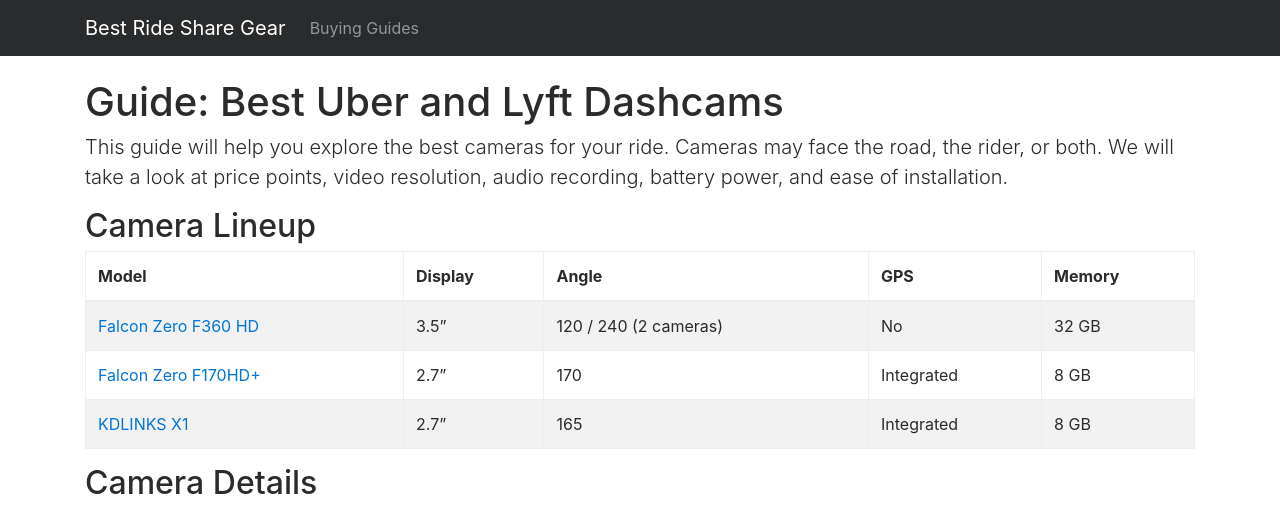
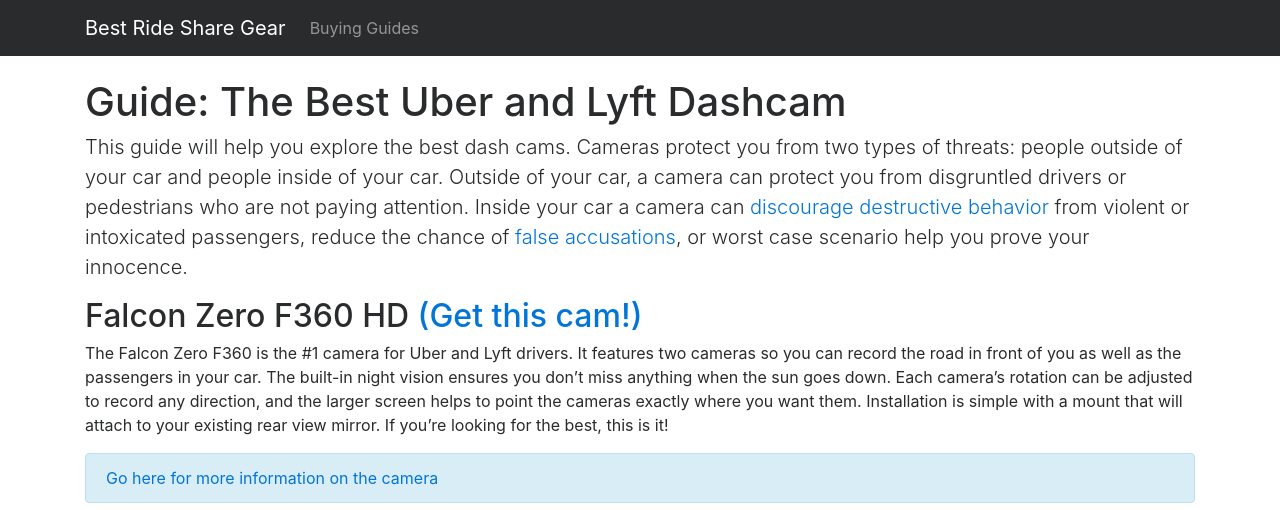
Before and after one commit to TannerPerrien/bestridesharegear, a Jekyll site: the page built from _guides/best-uber-lyft-dashcam.md, in a window 1280 px wide and 1400 px high. Shown: the top 510 px of the window. Built offline with Jekyll 4.4.1, drawn with Linux system fonts in a browser that asks for light colours; nearby versions of some CDN libraries; some of the changed text lies outside the part shown.

Commit message:
Update dashcam page

```diff
--- a/_config.yml
+++ b/_config.yml
@@ -7,6 +7,9 @@
 url: "https://bestridesharegear.com"
 twitter_username:
 github_username:
+
+gems:
+  - jekyll-redirect-from
 
 # Build settings
 markdown: kramdown
--- a/_guides/best-uber-lyft-dashcams.md
+++ b/_guides/best-uber-lyft-dashcam.md
@@ -1,37 +1,43 @@
 ---
-title: "Guide: Best Uber and Lyft Dashcams"
-shortTitle: "Dashcams"
+title: "Guide: The Best Uber and Lyft Dashcam"
+shortTitle: "Dashcam"
 date: 2017-07-23
 order: 1
-excerpt: Determine the best dash camera for your car. Reduce your liability with Uber and Lyft with one of these dashcams.
+excerpt: Get the best dash camera for your car. Reduce your liability with one a camera that captures everything.
 sitemap:
-  lastmod: 2017-07-23
+  lastmod: 2017-09-17
+redirect_from:
+  - /guides/best-uber-lyft-dashcams/
 ---
 
-This guide will help you explore the best cameras for your ride. Cameras may face the road, the rider, or both. We will take a look at price points, video resolution, audio recording, battery power, and ease of installation.
+{% assign products = site.data.dashcams.items | where:"name", "Falcon Zero F360 HD" %}
+{% assign cam = products[0] %}
+
+This guide will help you explore the best dash cams. Cameras protect you from two types of threats: people outside of your car and people inside of your car. Outside of your car, a camera can protect you from disgruntled drivers or pedestrians who are not paying attention. Inside your car a camera can [discourage destructive behavior][accuse 1] from violent or intoxicated passengers, reduce the chance of [false accusations][accuse 2], or worst case scenario help you prove your innocence.
 {: .lead}
 
-## Camera Lineup
+[accuse 1]: http://nypost.com/2017/04/05/passenger-from-hell-threatens-to-accuse-uber-driver-of-rape/
+[accuse 2]: https://qz.com/985832/uber-drivers-are-filming-their-riders-with-dash-cams-to-protect-against-bad-reviews-and-false-accusations/
+[uber guide]: https://help.uber.com/h/efaad152-cbb6-45fe-9d7d-911842d21c8b
 
-<div class="row">
-<div class="col-sm-12">
-<div class="table-responsive" markdown="1">
-| Model | Display | Angle | GPS | Memory
-|-|{% for cam in site.data.dashcams.items %}
-| [{{ cam.name }}]({{ cam.purchaseUrl }}) | {{ cam.display }} | {{ cam.angle }} | {{ cam.gps }} | {{ cam.memory }}{% endfor %}
-{: .table .table-hover .table-striped .table-bordered}
-</div>
-</div>
+## {{ cam.name }} [(Get this cam!)]({{ cam.purchaseUrl }})
+
+{{ cam.description }}
+
+[Go here for more information on the camera]({{ cam.purchaseUrl }})
+{: .alert .alert-info}
+
+<div class="embed-responsive embed-responsive-16by9">
+    <iframe class="embed-responsive-item" src="https://www.youtube.com/embed/AP4xH9Wu_5U?rel=0&amp;showinfo=0" allowfullscreen></iframe>
 </div>
 
-## Camera Details
+Please note that local regulations may require individuals using recording equipment in vehicles to fully disclose to riders that they are being recorded in or around a vehicle and obtain consent. Please consult [Uber's guide for video camera usage][uber guide].
+{: .alert  .alert-warning}
 
-{% for cam in site.data.dashcams.items %}
-### [{{ cam.name }}]({{ cam.purchaseUrl }})
-{{ cam.description }}
-{% endfor %}
 
 ## Buying Guide
+
+The {{ cam.name }} is currently the most widely used dash cam for Uber and Lyft drivers. This is the case because it excels in all of the following categories and criteria. If you're considering another camera, compare with these tips to help guide your decision.
 
 ### Installation
 
```
